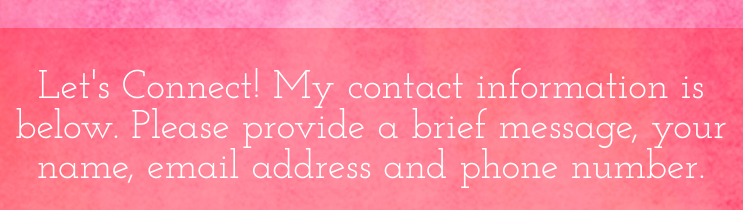
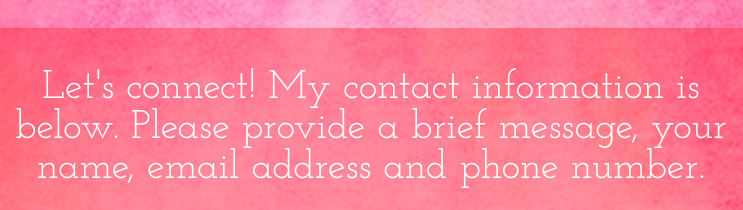
Before and after one commit to pamelaolney/pamelaolney.github.io, a plain HTML site: page index.html in a window 1280 px wide. Shown: the part 4602-4812 px from the top of the page, 269-1012 px from the left. Drawn offline with nearby package versions, Linux system fonts and the light colour scheme.

Commit message:
fixed typo

```diff
--- a/index.html
+++ b/index.html
@@ -112,7 +112,7 @@
       <div class="content">
         <div class="info_container">
           <div class="wrapcontent">
-            <h2>Let's Connect!  My contact information is below.
+            <h2>Let's connect!  My contact information is below.
               Please provide a brief message, your name, email address and phone number.</h2>
             <p><strong>Email :</strong> pamela.olney@yahoo.com</p>
             <p><strong>LinkedIn :</strong> <a href="https://www.linkedin.com/in/pamelaolney">Profile</a> </p>
```
